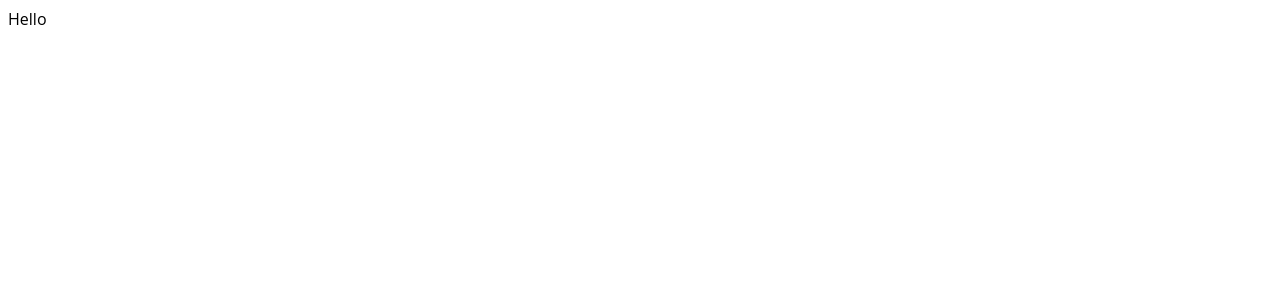
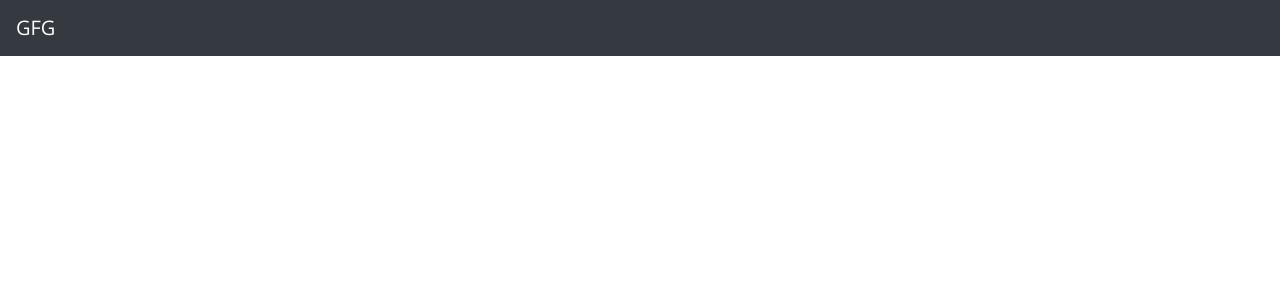
Before and after one commit to Pulkitg8055/Notes-app, a React (Create React App) app in the folder client/: page / in a window 1280 px wide. Shown: the top 300 px of the page. Built offline with nearby package versions, Linux system fonts and the light colour scheme.

Commit message:
Implement Header

```diff
--- a/client/public/index.html
+++ b/client/public/index.html
@@ -5,15 +5,21 @@
 		<link rel="icon" href="%PUBLIC_URL%/favicon.ico" />
 		<meta name="viewport" content="width=device-width, initial-scale=1" />
 		<meta name="theme-color" content="#000000" />
-    <meta
-      name="description"
-      content="Web site created using create-react-app"
-    />
+		<meta name="description" content="Full stack Notes app" />
 		<link rel="apple-touch-icon" href="%PUBLIC_URL%/logo192.png" />
 		<!--
       manifest.json provides metadata used when your web app is installed on a
       user's mobile device or desktop. See https://developers.google.com/web/fundamentals/web-app-manifest/
     -->
+		<link
+			rel="stylesheet"
+			href="https://cdn.jsdelivr.net/npm/bootstrap@4.5.3/dist/css/bootstrap.min.css"
+		/>
+		<link
+			href="https://fonts.googleapis.com/css2?family=Open+Sans:wght@400;600&display=swap"
+			rel="stylesheet"
+		/>
+
 		<link rel="manifest" href="%PUBLIC_URL%/manifest.json" />
 		<!--
       Notice the use of %PUBLIC_URL% in the tags above.
@@ -24,7 +30,7 @@
       work correctly both with client-side routing and a non-root public URL.
       Learn how to configure a non-root public URL by running `npm run build`.
     -->
-    <title>React App</title>
+		<title>Notes App</title>
 	</head>
 	<body>
 		<noscript>You need to enable JavaScript to run this app.</noscript>
@@ -38,6 +44,5 @@
 
       To begin the development, run `npm start` or `yarn start`.
       To create a production bundle, use `npm run build` or `yarn build`.
-    -->
-  </body>
+    --></body>
 </html>
--- a/client/src/components/App.js
+++ b/client/src/components/App.js
@@ -1,5 +1,10 @@
 import React from 'react';
+import Header from './Header/Header';
 
 export default function App() {
-	return <div>Hello</div>;
+	return (
+		<div className='App'>
+			<Header dark={true}>GFG</Header>
+		</div>
+	);
 }
--- /dev/null
+++ b/client/src/components/Header/Header.js
@@ -0,0 +1,17 @@
+import React from 'react';
+
+const Header = ({ dark, children, className }) => {
+	dark = !!dark ? 'dark' : 'light';
+	return (
+		<nav
+			className={
+				`navbar navbar-${dark} bg-${dark}` +
+				(className ? ' ' + className : '')
+			}
+		>
+			<span className='navbar-brand'>{children}</span>
+		</nav>
+	);
+};
+
+export default Header;
--- /dev/null
+++ b/client/src/styles/App.scss
@@ -0,0 +1,3 @@
+.App {
+	@import 'Header';
+}
--- /dev/null
+++ b/client/src/styles/Header.scss
@@ -0,0 +1,3 @@
+.Header {
+	margin-bottom: 15px;
+}
--- a/client/src/styles/index.scss
+++ b/client/src/styles/index.scss
@@ -1,3 +1,4 @@
 body {
 	font-family: 'Open Sans';
+	@import 'App';
 }
```
Also changed, not shown: 2 other files (tests, documents, lock files or other folders). Lines whose indentation alone changed are shown as unchanged.
